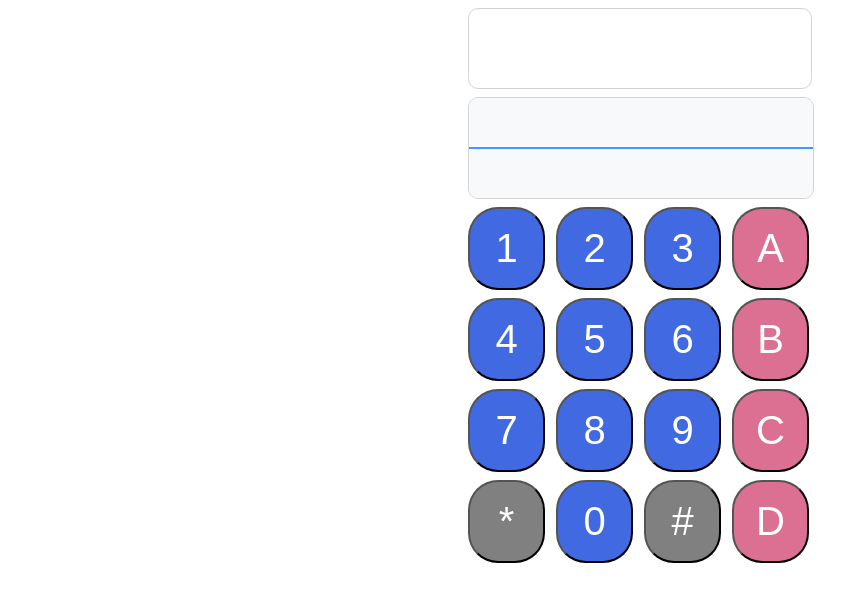
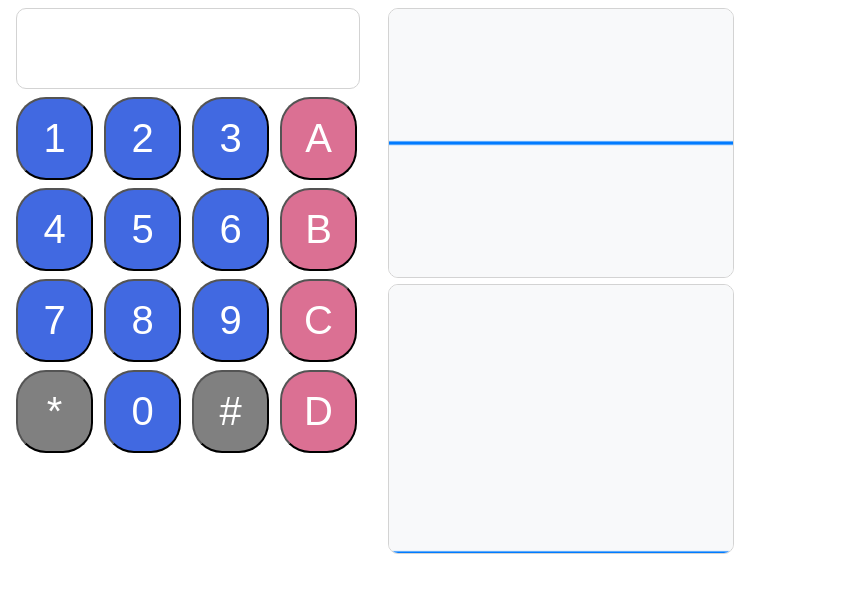
Before and after one commit to Cgg/dtmf-lol, a website: page index.html in a window 1280 px wide. Shown: the whole page, without its empty margins (0-861 px from the left). Drawn offline with Linux system fonts and the light colour scheme.

Commit message:
add frequency scope

```diff
--- a/analyser-scopes.js
+++ b/analyser-scopes.js
@@ -35,3 +35,40 @@ class WaveformScope {
     ctx.stroke();
   }
 }
+
+class FrequencyScope {
+  constructor(analyserNode, canvas) {
+    this._analyserNode = analyserNode;
+    this._bufferLength = analyserNode.frequencyBinCount / 5;
+    this._dataArray = new Uint8Array(this._bufferLength);
+    this._canvas = canvas;
+    this._canvasCtx = canvas.getContext("2d");
+
+    this.draw();
+  }
+
+  draw() {
+    window.requestAnimationFrame(() => this.draw());
+
+    const ctx = this._canvasCtx;
+    const { width, height } = this._canvas;
+
+    ctx.fillStyle = "#f8f9faff";
+    ctx.fillRect(0, 0, width, height);
+
+    ctx.fillStyle = "transparent";
+    ctx.lineWidth = 2;
+    ctx.strokeStyle = "#007bff";
+
+    this._analyserNode.getByteFrequencyData(this._dataArray);
+    const x = (i) => (width / this._bufferLength) * i;
+    const y = (i) => height - (this._dataArray[i] / 255) * (height - 5);
+
+    ctx.beginPath();
+    ctx.moveTo(0, y(0));
+    for (let i = 1; i <= this._bufferLength; ++i) {
+      ctx.lineTo(x(i), y(i));
+    }
+    ctx.stroke();
+  }
+}
--- a/index.css
+++ b/index.css
@@ -1,4 +1,10 @@
-.keypad {
+#top {
+  display: grid;
+  grid-template-columns: repeat(2, 360px);
+  column-gap: 12px;
+}
+
+#keypad {
   font: 40px sans-serif;
   display: grid;
   grid-template-columns: repeat(4, 80px);
@@ -7,18 +13,28 @@
   justify-content: center;
 }
 
+#output {
+  display: grid;
+  grid-template-columns: repeat(4, 80px);
+  row-gap: 8px;
+  column-gap: 8px;
+  justify-content: center;
+  align-content: stretch;
+}
+
 #padEntry {
   font: inherit;
   text-align: center;
   line-height: 77px;
+  border: 1px solid lightgray;
+  border-radius: 10px;
+  grid-column-start: 1;
+  grid-column-end: span 4;
 }
 
-#waveformScope {
-  height: 100px;
+.scope {
+  height: 100%;
   width: 100%;
-}
-
-.fullLineDisplay {
   border: 1px solid lightgray;
   border-radius: 10px;
   grid-column-start: 1;
--- a/index.html
+++ b/index.html
@@ -13,9 +13,9 @@
     <link href="index.css" rel="stylesheet" />
   </head>
   <body>
-    <div class="keypad">
+    <div id="top">
+      <div id="keypad">
         <input id="padEntry" class="fullLineDisplay" type="text" />
-      <canvas id="waveformScope" class="fullLineDisplay"></canvas>
         <button id="1" class="button digit">1</button>
         <button id="2" class="button digit">2</button>
         <button id="3" class="button digit">3</button>
@@ -35,6 +35,11 @@
         <button id="play" class="button control hidden"></button>
         <button id="Backspace" class="button control hidden">⌫</button>
       </div>
+      <div id="output">
+        <canvas id="waveformScope" class="scope"></canvas>
+        <canvas id="frequencyScope" class="scope"></canvas>
+      </div>
+    </div>
     <script src="analyser-scopes.js"></script>
     <script src="dtmf-box.js"></script>
     <script src="index.js"></script>
--- a/index.js
+++ b/index.js
@@ -18,6 +18,11 @@ const waveformScope = new WaveformScope(
   document.getElementById("waveformScope")
 );
 waveformScope.draw();
+const freqScope = new FrequencyScope(
+  analyserNode,
+  document.getElementById("frequencyScope")
+);
+freqScope.draw();
 
 const player = new DtmfPlayer(analyserNode, audioCtx);
 
```
Lines whose indentation alone changed are shown as unchanged.
